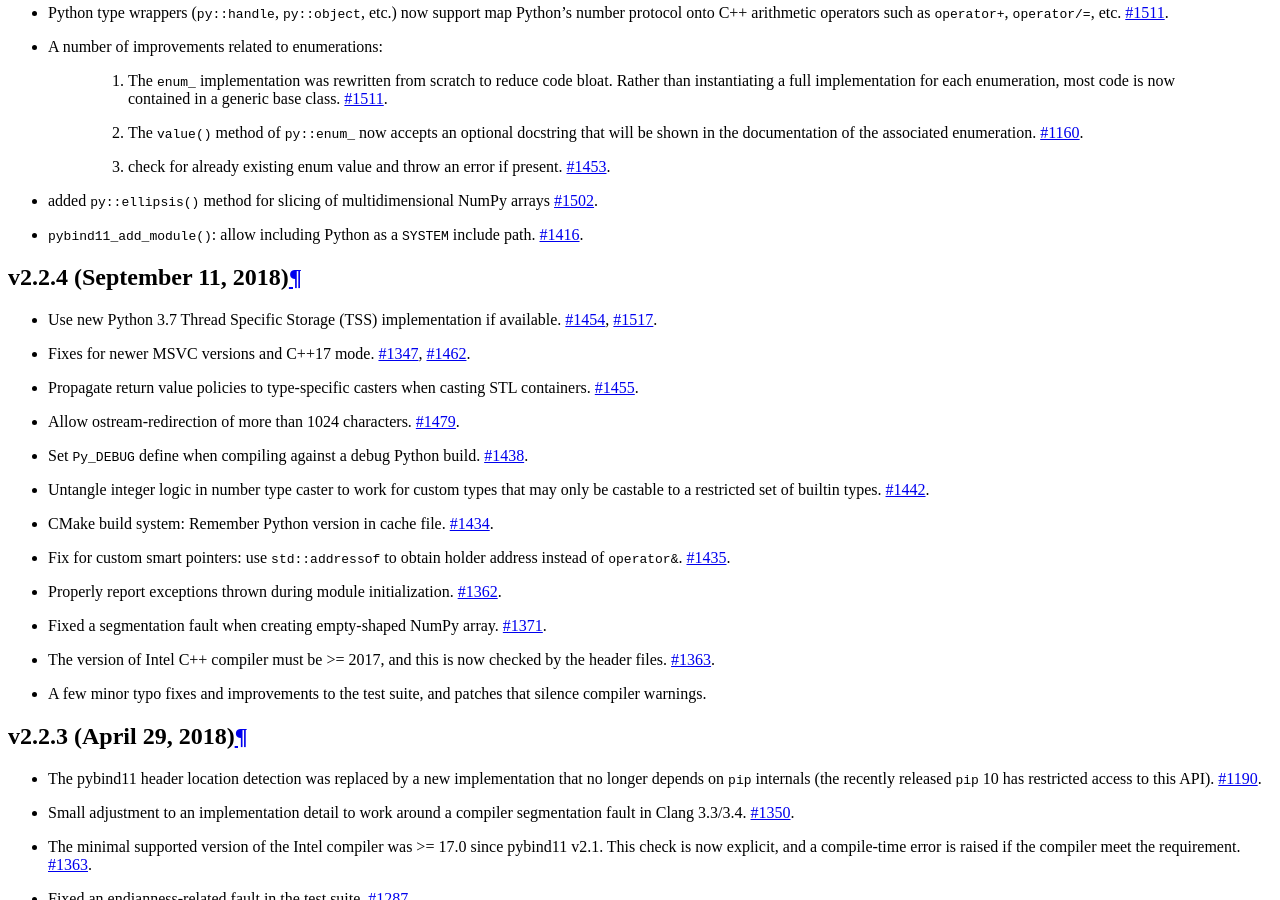
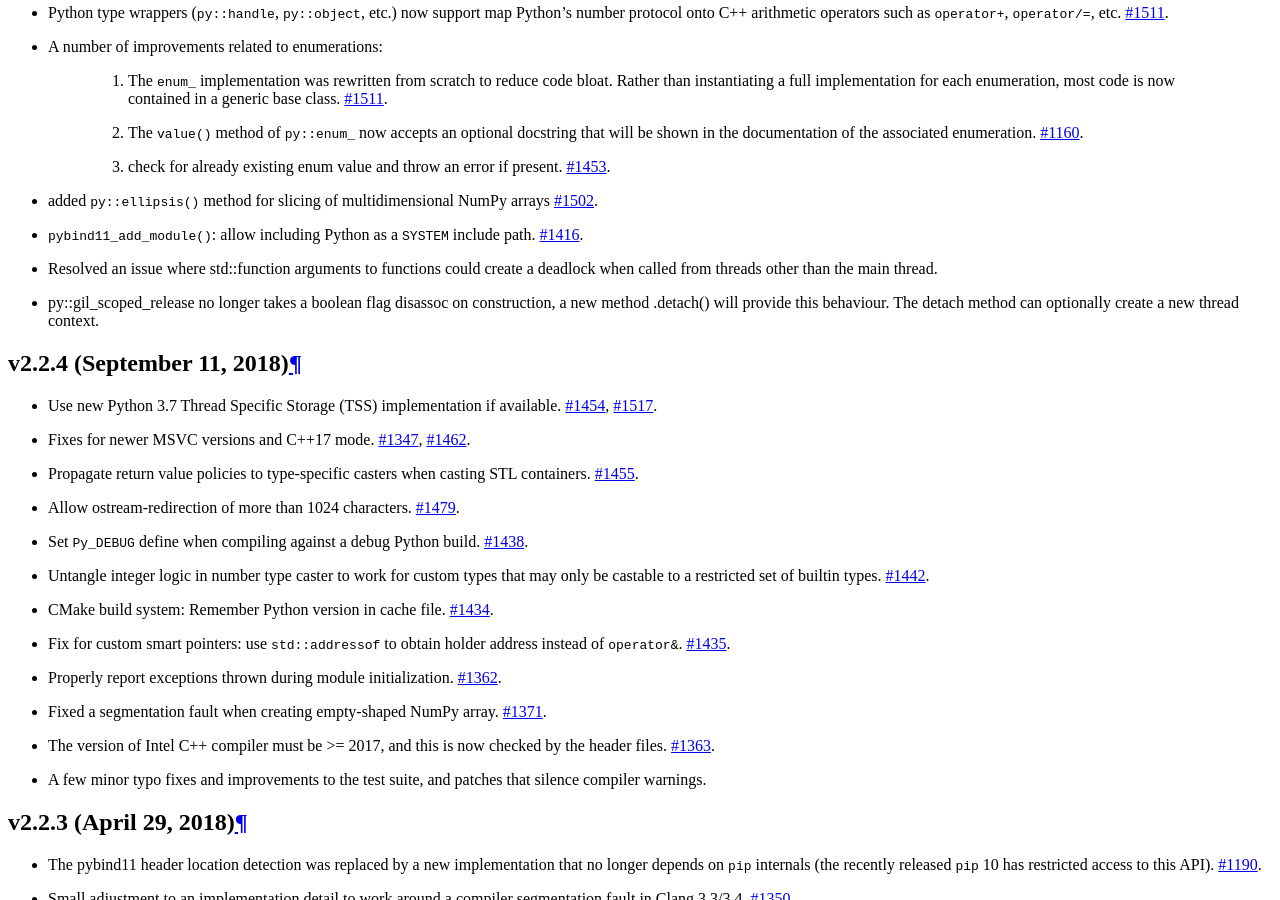
Before and after one commit to pybind/pybind11, a Sphinx documentation site: the page built from docs/changelog.rst, in a window 1280 px wide and 900 px high, scrolled down 1315 px. Built offline with Sphinx 7.4.7 and the Read the Docs theme 2.0.0, drawn with Linux system fonts in a browser that asks for light colours.

Commit message:
Resolve threading issue with gil_scoped_acquire
It was possible for python threads to execute c++ code which
would subsequently call gil_scoped_acquire, incorrectly conclude
that the gil was not held, and then deadlock.

```diff
--- a/docs/changelog.rst
+++ b/docs/changelog.rst
@@ -46,6 +46,13 @@ v2.3.0 (Not yet released)
 
 * ``pybind11_add_module()``: allow including Python as a ``SYSTEM`` include path.
   `#1416 <https://github.com/pybind/pybind11/pull/1416>`_.
+
+* Resolved an issue where std::function arguments to functions could create a deadlock
+  when called from threads other than the main thread.
+
+* py::gil_scoped_release no longer takes a boolean flag disassoc on construction,
+  a new method .detach() will provide this behaviour. The detach method can optionally
+  create a new thread context.
 
 v2.2.4 (September 11, 2018)
 -----------------------------------------------------
```
Also changed, not shown: 3 other files.
